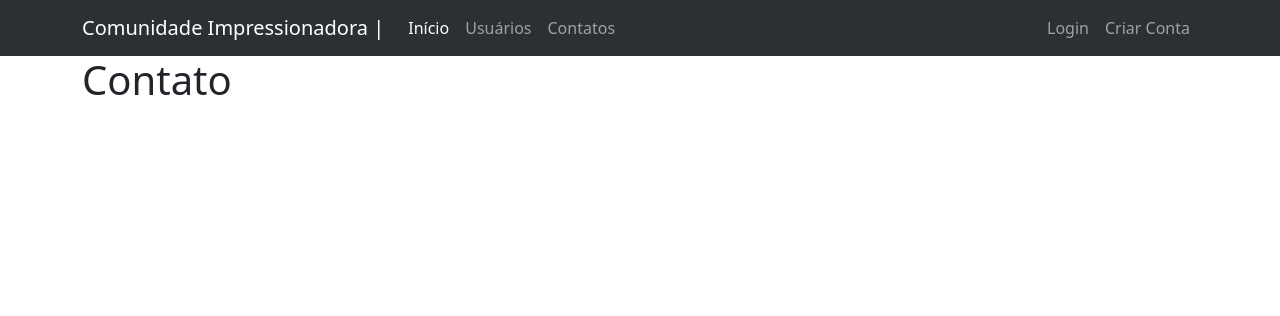
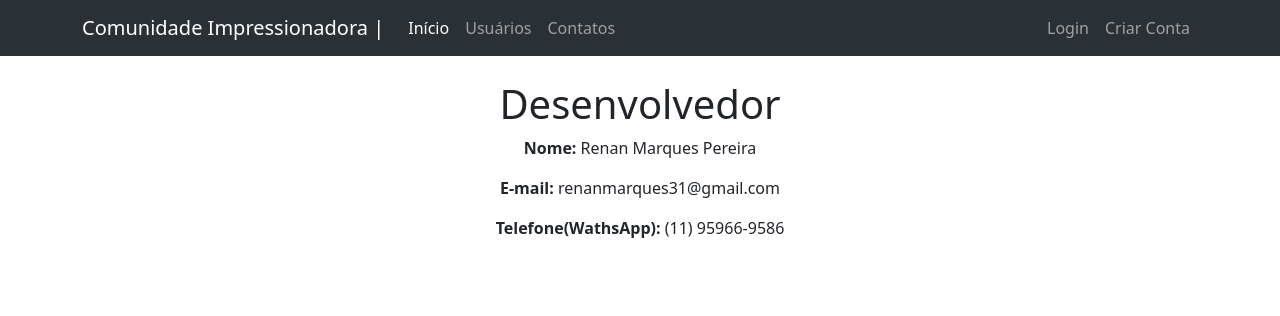
Before and after one commit to renanmarquespereira/comunidadeCursoPython, a Flask app: page /contato in a window 1280 px wide. Shown: the top 316 px of the page. Run offline with Flask 3, Linux system fonts and the light colour scheme.

Commit message:
Update contato.html

```diff
--- a/siteComunidadeImpressionadora/templates/contato.html
+++ b/siteComunidadeImpressionadora/templates/contato.html
@@ -3,7 +3,16 @@
 {% block body %}
 
     <div class="container">
-    <h1>Contato</h1>
+    <div class="card p-4 text-center mx-auto">
+    <h1>Desenvolvedor</h1>
+    <div class="info">
+      <p><strong>Nome:</strong> Renan Marques Pereira</p>
+      <p><strong>E-mail:</strong> renanmarques31@gmail.com</p>
+      <p><strong>Telefone(WathsApp):</strong> (11) 95966-9586</p>
+    </div>
+  </div>
+
+
     </div>
 
 {% endblock %}
```
